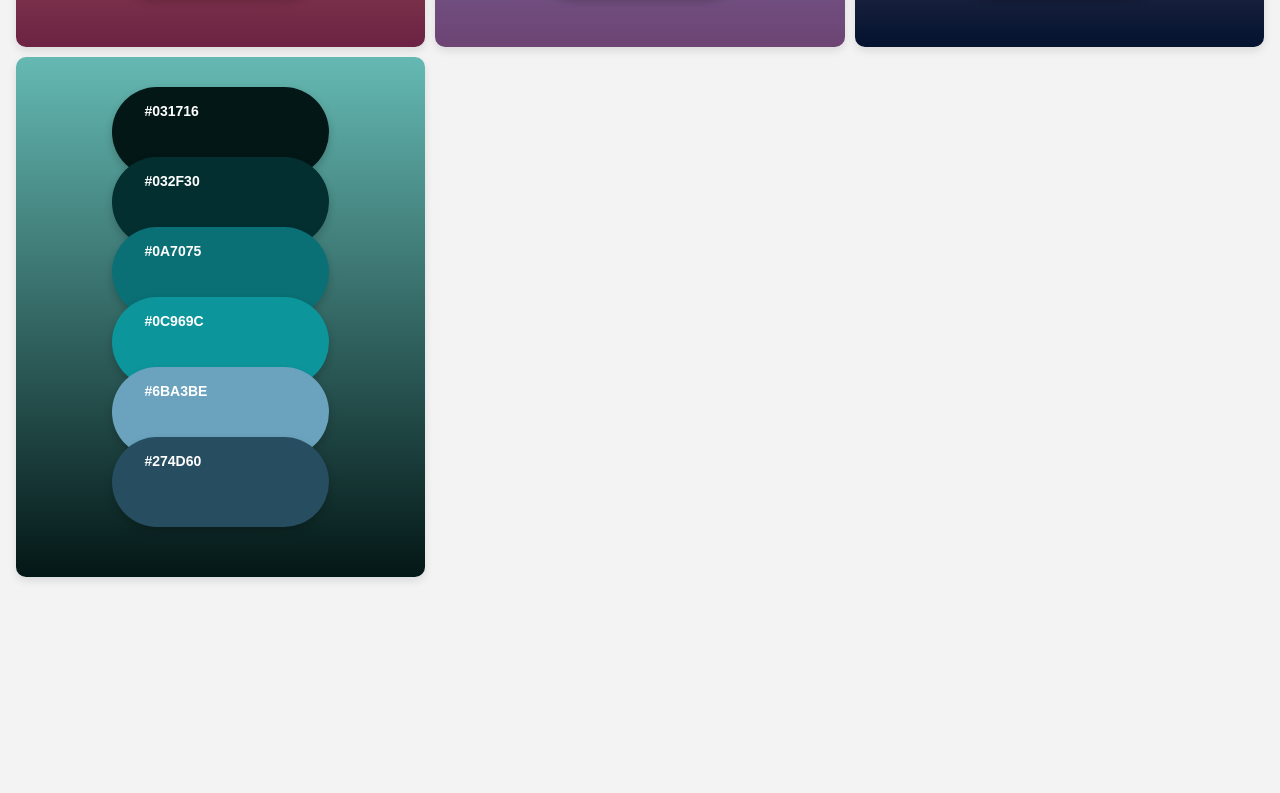
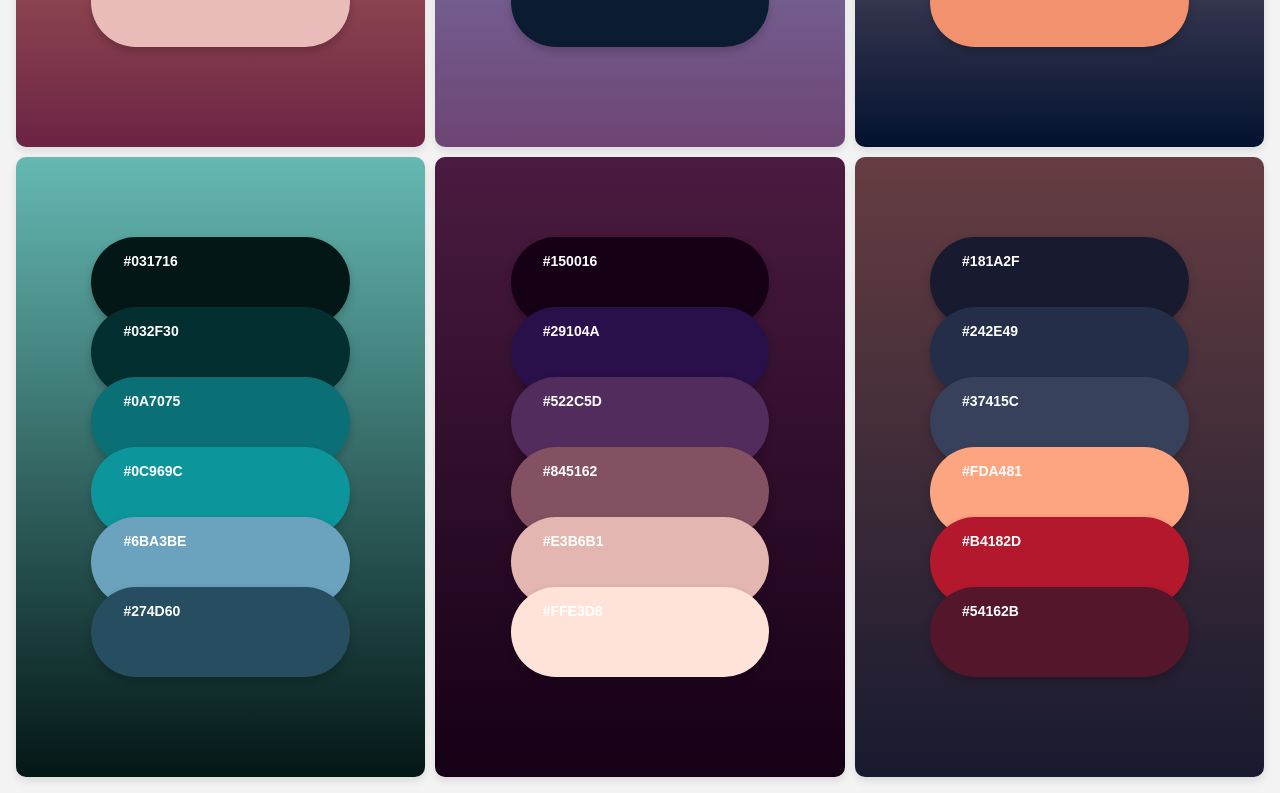
Before and after one commit to Ahnsj828/ColorChip, a plain HTML site: page index.html in a window 1280 px wide. Shown: the part 489-1282 px from the top of the page. Before the commit the page ends 1082 px from the top, so only its background shows below. Drawn offline with Linux system fonts and the light colour scheme.

Commit message:
colorchip 3

```diff
--- a/index.html
+++ b/index.html
@@ -94,5 +94,49 @@
         <span>#274D60</span>
       </div>
     </section>
+
+    <!-- Contain 5 -->
+    <section id="contain-5" class="color-container">
+      <div class="color-contain color-1">
+        <span>#150016</span>
+      </div>
+      <div class="color-contain color-2">
+        <span>#29104A</span>
+      </div>
+      <div class="color-contain color-3">
+        <span>#522C5D</span>
+      </div>
+      <div class="color-contain color-4">
+        <span>#845162</span>
+      </div>
+      <div class="color-contain color-5">
+        <span>#E3B6B1</span>
+      </div>
+      <div class="color-contain color-6">
+        <span>#FFE3D8</span>
+      </div>
+    </section>
+
+    <!-- Contain 6 -->
+    <section id="contain-6" class="color-container">
+      <div class="color-contain color-1">
+        <span>#181A2F</span>
+      </div>
+      <div class="color-contain color-2">
+        <span>#242E49</span>
+      </div>
+      <div class="color-contain color-3">
+        <span>#37415C</span>
+      </div>
+      <div class="color-contain color-4">
+        <span>#FDA481</span>
+      </div>
+      <div class="color-contain color-5">
+        <span>#B4182D</span>
+      </div>
+      <div class="color-contain color-6">
+        <span>#54162B</span>
+      </div>
+    </section>
   </body>
 </html>
--- a/style.css
+++ b/style.css
@@ -15,7 +15,7 @@ body {
     display: flex;
     flex-direction: column;
     align-items: center;
-    padding: 50px;
+    padding: 100px 20px;
     border-radius: 10px;
     box-shadow: 0 4px 8px rgba(0, 0, 0, 0.1);
 
@@ -156,3 +156,51 @@ body {
     background-color: #274d60;
   }
 }
+
+/* =========== contain-5 =========== */
+#contain-5 {
+  background: linear-gradient(to bottom, #4a1b40, #150016);
+
+  .color-1 {
+    background-color: #150016;
+  }
+  .color-2 {
+    background-color: #29104a;
+  }
+  .color-3 {
+    background-color: #522c5d;
+  }
+  .color-4 {
+    background-color: #845162;
+  }
+  .color-5 {
+    background-color: #e3b6b1;
+  }
+  .color-6 {
+    background-color: #ffe3d8;
+  }
+}
+
+/* =========== contain-6 =========== */
+#contain-6 {
+  background: linear-gradient(to bottom, #663d42, #181a2f);
+
+  .color-1 {
+    background-color: #181a2f;
+  }
+  .color-2 {
+    background-color: #242e49;
+  }
+  .color-3 {
+    background-color: #37415c;
+  }
+  .color-4 {
+    background-color: #fda481;
+  }
+  .color-5 {
+    background-color: #b4182d;
+  }
+  .color-6 {
+    background-color: #54162b;
+  }
+}
```
